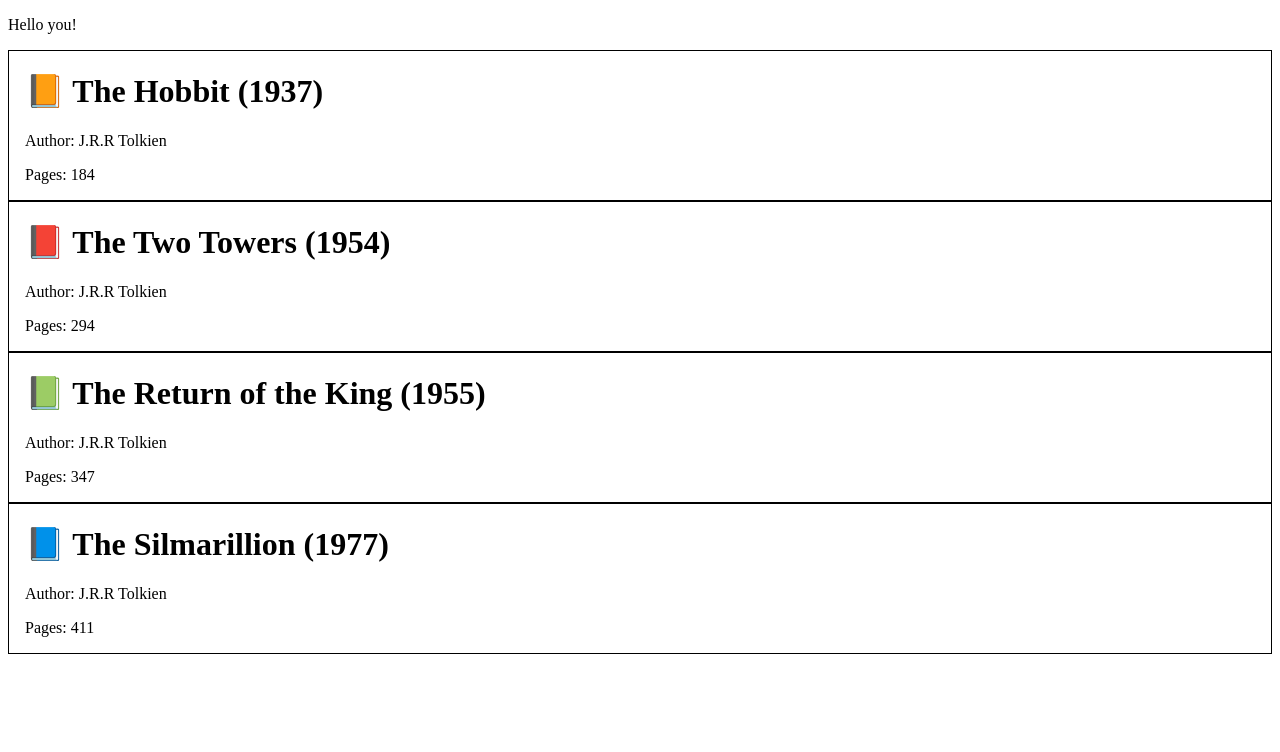
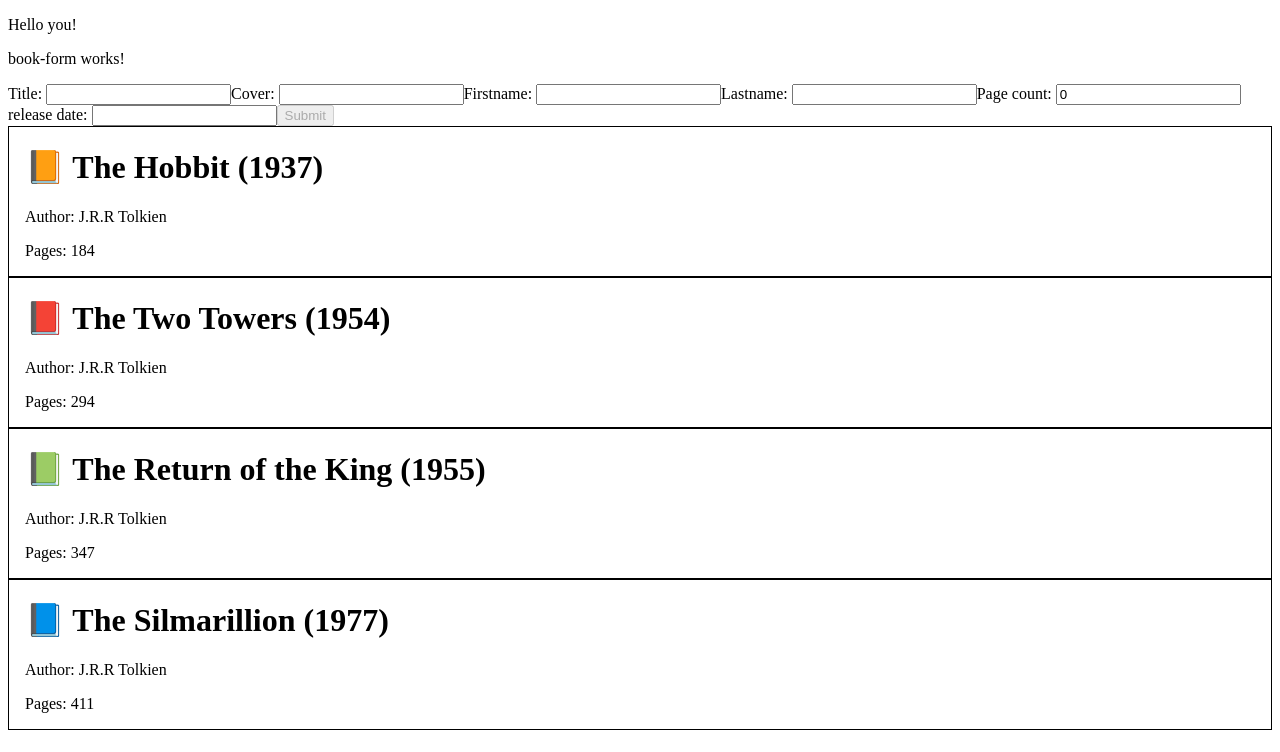
Before and after one commit to Maxime-Medal/AngularInterview, an Angular app: page / in a window 1280 px wide. Shown: the top 752 px of the page. Built offline with nearby package versions, Linux system fonts and the light colour scheme.

Commit message:
87 - ajout des données via le service

```diff
--- a/src/app/app.component.html
+++ b/src/app/app.component.html
@@ -1,3 +1,3 @@
 <p>Hello you!</p>
-
+<app-book-form></app-book-form>
 <app-book-detail *ngFor="let book of bookList$ | async" [book]="book"></app-book-detail>
--- a/src/app/app.module.ts
+++ b/src/app/app.module.ts
@@ -3,14 +3,18 @@ import { BrowserModule } from '@angular/platform-browser';
 
 import { AppComponent } from './app.component';
 import { BookDetailComponent } from './book-detail/book-detail.component';
+import { BookFormComponent } from './book-form/book-form.component';
+import { ReactiveFormsModule } from '@angular/forms';
 
 @NgModule({
   declarations: [
     AppComponent,
     BookDetailComponent,
+    BookFormComponent,
   ],
   imports: [
-    BrowserModule
+    BrowserModule,
+    ReactiveFormsModule
   ],
   providers: [],
   bootstrap: [AppComponent]
--- /dev/null
+++ b/src/app/book-form/book-form.component.html
@@ -0,0 +1,29 @@
+<p>book-form works!</p>
+<form class="form" [formGroup]="bookForm">
+    <label for="title">Title:
+        <input id="title" formControlName="title">
+    </label>
+
+    <label for="cover">Cover:
+        <input id="cover" formControlName="cover">
+    </label>
+
+    <label for="author_firstname">Firstname:
+        <input id="author_firstname" formControlName="author_firstname">
+    </label>
+
+    <label for="author_lastname">Lastname:
+        <input id="author_lastname" formControlName="author_lastname">
+    </label>
+
+    <label for="pageCount">Page count:
+        <input id="pageCount" type="number" formControlName="pageCount">
+    </label>
+
+    <label for="releaseDate">release date:
+        <input id="releaseDate" formControlName="releaseDate">
+    </label>
+
+    <button class="button" (click)="onSubmit()" [disabled]="!bookForm.valid">Submit</button>
+
+</form>
--- /dev/null
+++ b/src/app/book-form/book-form.component.ts
@@ -0,0 +1,60 @@
+import { Component } from '@angular/core';
+import { FormBuilder, Validators } from '@angular/forms';
+import { BookService } from '../services/book-service.service';
+import { Book } from '../book.model';
+
+@Component({
+  selector: 'app-book-form',
+  templateUrl: './book-form.component.html',
+  styleUrls: ['./book-form.component.css']
+})
+export class BookFormComponent {
+  get title() { return this.bookForm.get('title') }
+  get cover() { return this.bookForm.get('cover') }
+  get author_firstname() { return this.bookForm.get('author_firstname') }
+  get author_lastnameauthor_lastname() { return this.bookForm.get('author_lastnameauthor_lastname') }
+  get pageCount() { return this.bookForm.get('pageCount') }
+  get releaseDate() { return this.bookForm.get('releaseDate') }
+
+  bookForm = this._fb.group({
+    title: ["", Validators.required],
+    cover: ["", Validators.required],
+    author_firstname: ["", Validators.required],
+    author_lastname: ["", Validators.required],
+    pageCount: [0, Validators.required],
+    releaseDate: ["", Validators.required]
+  })
+
+  constructor(
+    private _fb: FormBuilder,
+    private _bookService: BookService
+  ) {
+  }
+
+  onSubmit() {
+    const book = this.bookForm.value;
+    const newBook: Book = {
+      title: this.title?.value ?? "",
+      cover: this.cover?.value ?? "",
+      author_firstname: this.author_firstname?.value ?? "",
+      author_lastname: this.author_firstname?.value ?? "",
+      pageCount: this.pageCount?.value ?? 0,
+      releaseDate: this.releaseDate?.value ?? ""
+    }
+    this._bookService.addBook(newBook)
+    this.bookForm.reset(); // remise à zero du formulaire
+
+  };
+
+}
+
+
+
+// export interface Book {
+//   title: string;
+//   cover: string;
+//   author_firstname: string;
+//   author_lastname: string;
+//   pageCount: number;
+//   releaseDate: string;
+// }
--- a/src/app/services/book-service.service.ts
+++ b/src/app/services/book-service.service.ts
@@ -15,4 +15,10 @@ export class BookService {
 
   private bookList: BehaviorSubject<Book[]> = new BehaviorSubject(this.defaultBookList);
   public readonly bookList$: Observable<Book[]> = this.bookList.asObservable();
+
+  addBook(book: Book) {
+    let oldBooks = this.bookList.getValue();
+    oldBooks.unshift(book);
+    this.bookList.next(oldBooks);
+  }
 }
```
Also changed, not shown: src/app/book-form/book-form.component.css (added).
